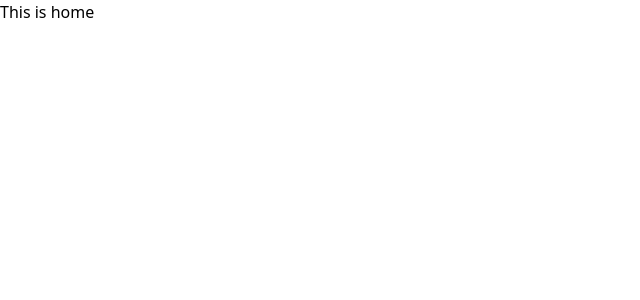
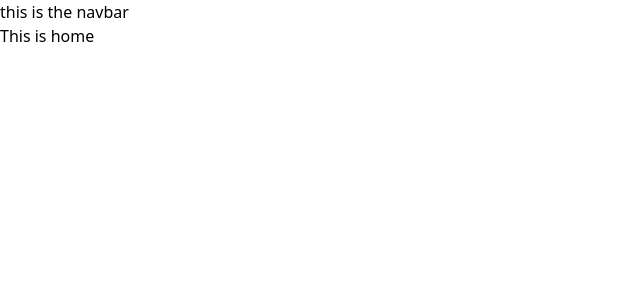
Before and after one commit to KeloDraken/TheDragonProject, a React (Create React App) app in the folder vetkoek/: page / in a window 1280 px wide. Shown: the top 300 px of the page, without its empty margins (0-640 px from the left). Built offline with nearby package versions, Linux system fonts and the light colour scheme.

Commit message:
Create navbar.tsx

```diff
--- /dev/null
+++ b/vetkoek/src/components/navbar/index.tsx
@@ -0,0 +1,5 @@
+const Navbar = () => {
+    return <h1>this is the navbar</h1>
+}
+
+export default Navbar
--- a/vetkoek/src/views/Home/index.tsx
+++ b/vetkoek/src/views/Home/index.tsx
@@ -1,4 +1,12 @@
-const HomeView = ()=>{
-    return <h1>This is home</h1>
+import { Fragment } from "react"
+import Navbar from "../../components/navbar";
+
+const HomeView = () => {
+    return (
+        <Fragment>
+            <Navbar />
+            <h1>This is home</h1>
+        </Fragment>
+    )
 }
 export default HomeView;
```
